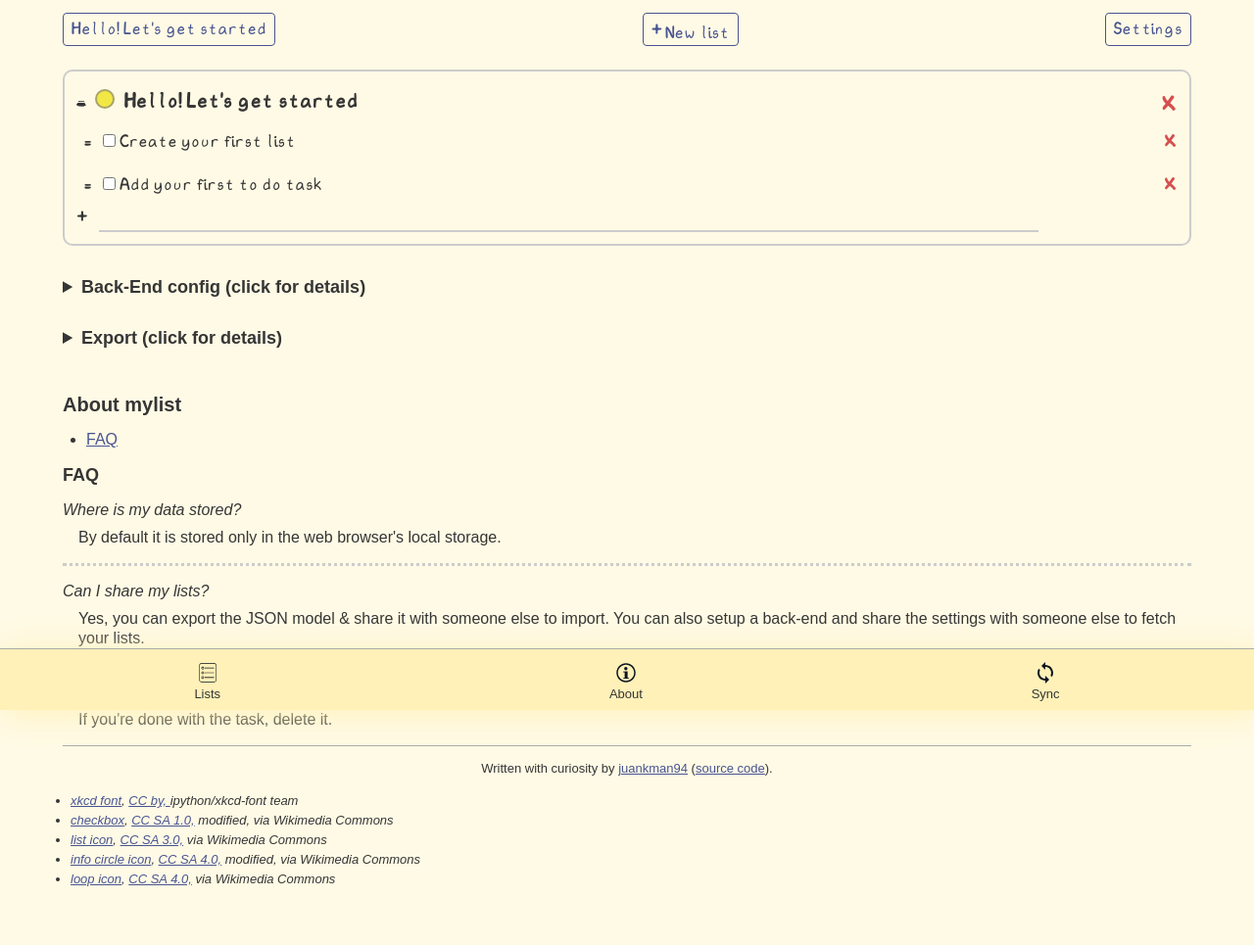
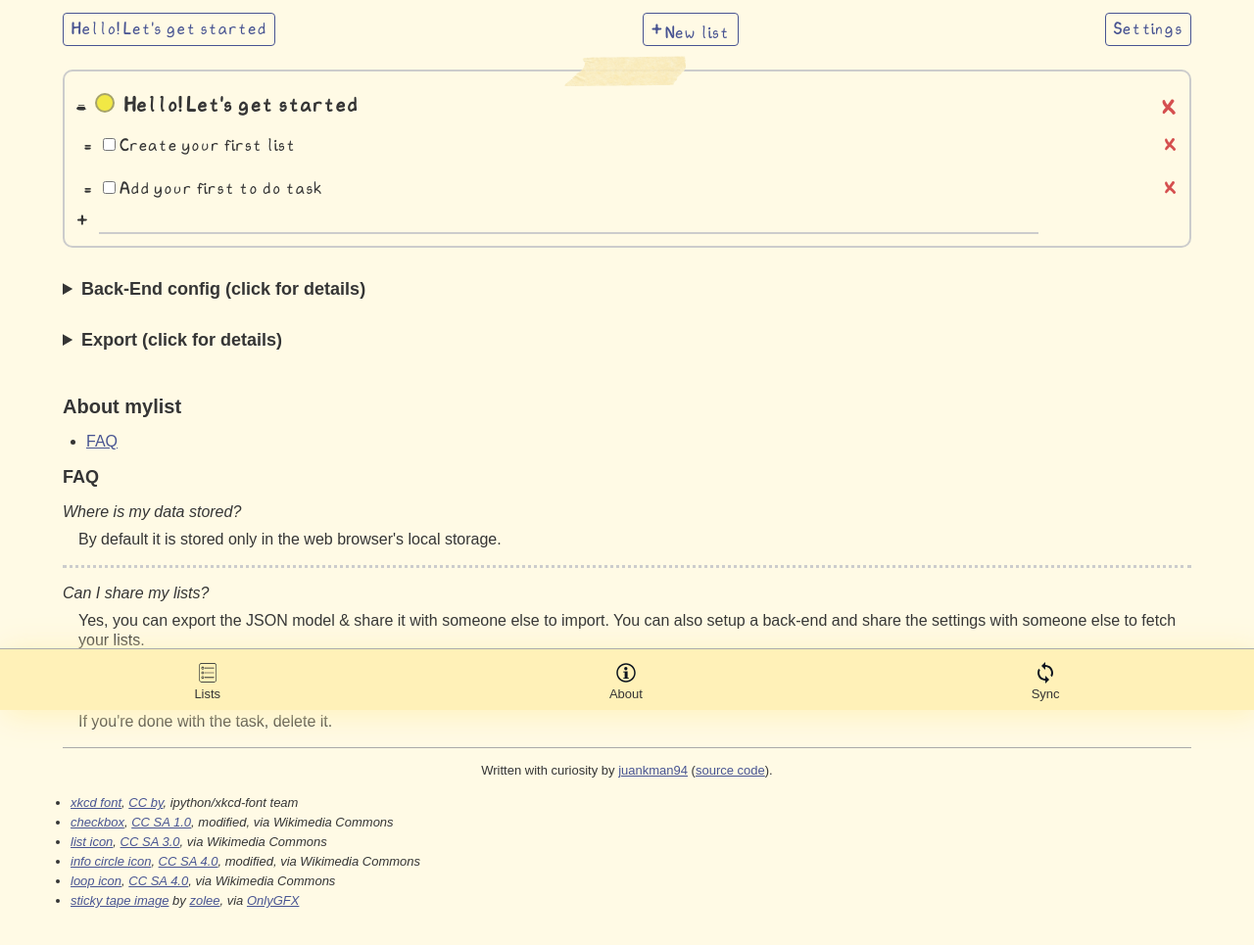
Before and after one commit to JuanKman94/mylist, a plain HTML site: page index.html in a window 1280 px wide. Shown: the part 75-1040 px from the top of the page at 98% size. Drawn offline with Linux system fonts and the light colour scheme.

Commit message:
Add sticky tape image to categories

```diff
--- a/assets/styles.css
+++ b/assets/styles.css
@@ -306,15 +306,26 @@ task-control {
   margin-bottom: 2rem;
 }
 
+.task-category:before {
+  display: block;
+  padding: 0;
+  margin: -1.75rem auto 0;
+
+  background-image: url(sticky-tape.png);
+  width: 8rem;
+  height: 2rem;
+  content: '';
+}
 task-category:not(:first-child),
 .task-category:not(:first-child) {
-  margin-top: 1rem;
+  margin-top: 2rem;
 }
 .task-category {
   border: 2px solid var(--border-color, #ccc);
   border-radius: 10px;
   padding: 0.75rem;
 }
+
 .task-list .task-list--title,
 .task-category .task-category--title {
   font-size: 1.2rem;
@@ -381,6 +392,7 @@ task-item .delete,
 
 .task-category-form .text-field,
 .task-control .text-field {
+  font-family: 'xkcd';
   min-width: 80%;
   max-width: 85%;
   flex-grow: 1;
--- a/index.html
+++ b/index.html
@@ -168,36 +168,40 @@
     <ul class="italic text-left">
       <li>
         <a href="https://github.com/ipython/xkcd-font">xkcd font</a>,
-        <a href="https://creativecommons.org/licenses/by-sa/3.0/deed.en">
-          CC by,
-        </a>
+        <a href="https://creativecommons.org/licenses/by-sa/3.0/deed.en">CC by</a>,
         ipython/xkcd-font team
       </li>
 
       <li>
         <a href="https://commons.wikimedia.org/wiki/File:Afkrydsningsboks_(_check_box_)_1.svg">checkbox</a>,
-        <a href="http://creativecommons.org/licenses/sa/1.0/">CC SA 1.0,</a>
+        <a href="http://creativecommons.org/licenses/sa/1.0/">CC SA 1.0</a>,
         modified,
         via Wikimedia Commons
       </li>
 
       <li>
         <a href="https://commons.wikimedia.org/w/index.php?curid=67857097">list icon</a>,
-        <a href="http://creativecommons.org/licenses/sa/3.0/">CC SA 3.0,</a>
+        <a href="http://creativecommons.org/licenses/sa/3.0/">CC SA 3.0</a>,
         via Wikimedia Commons
       </li>
 
       <li>
         <a href="https://commons.wikimedia.org/w/index.php?curid=5281797">info circle icon</a>,
-        <a href="http://creativecommons.org/licenses/sa/4.0/">CC SA 4.0,</a>
+        <a href="http://creativecommons.org/licenses/sa/4.0/">CC SA 4.0</a>,
         modified,
         via Wikimedia Commons
       </li>
 
       <li>
         <a href="https://commons.wikimedia.org/w/index.php?curid=36335069">loop icon</a>,
-        <a href="http://creativecommons.org/licenses/sa/4.0/">CC SA 4.0,</a>
+        <a href="http://creativecommons.org/licenses/sa/4.0/">CC SA 4.0</a>,
         via Wikimedia Commons
+      </li>
+
+      <li>
+        <a href="https://www.onlygfx.com/adhesive-sticky-tape-png-transparent/">sticky tape image</a>
+        by <a href="https://www.onlygfx.com/author/zolee/">zolee</a>,
+        via <a href="https://web.archive.org/web/20221004090055/http://www.onlygfx.com:80/terms-of-use/">OnlyGFX</a>
       </li>
     </ul>
   </footer>
```
Also changed, not shown: assets/sticky-tape.png (added).
